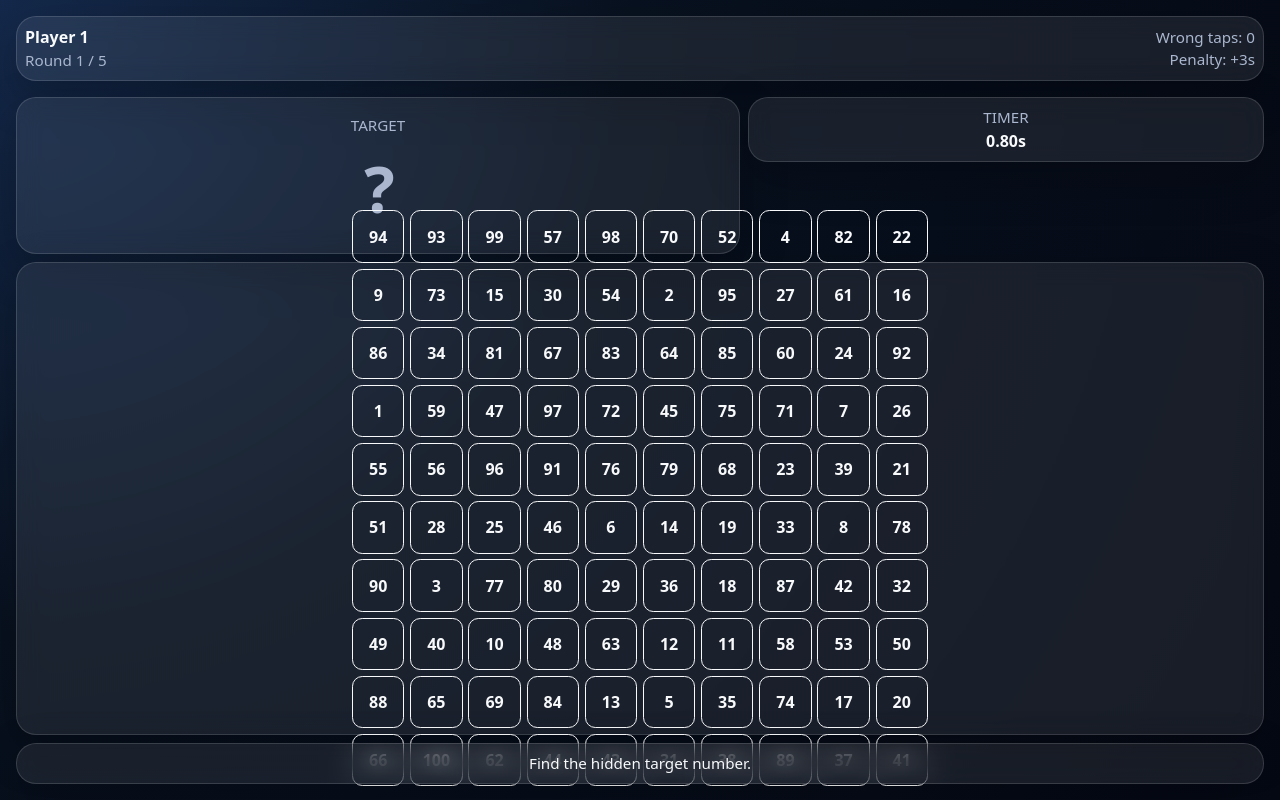
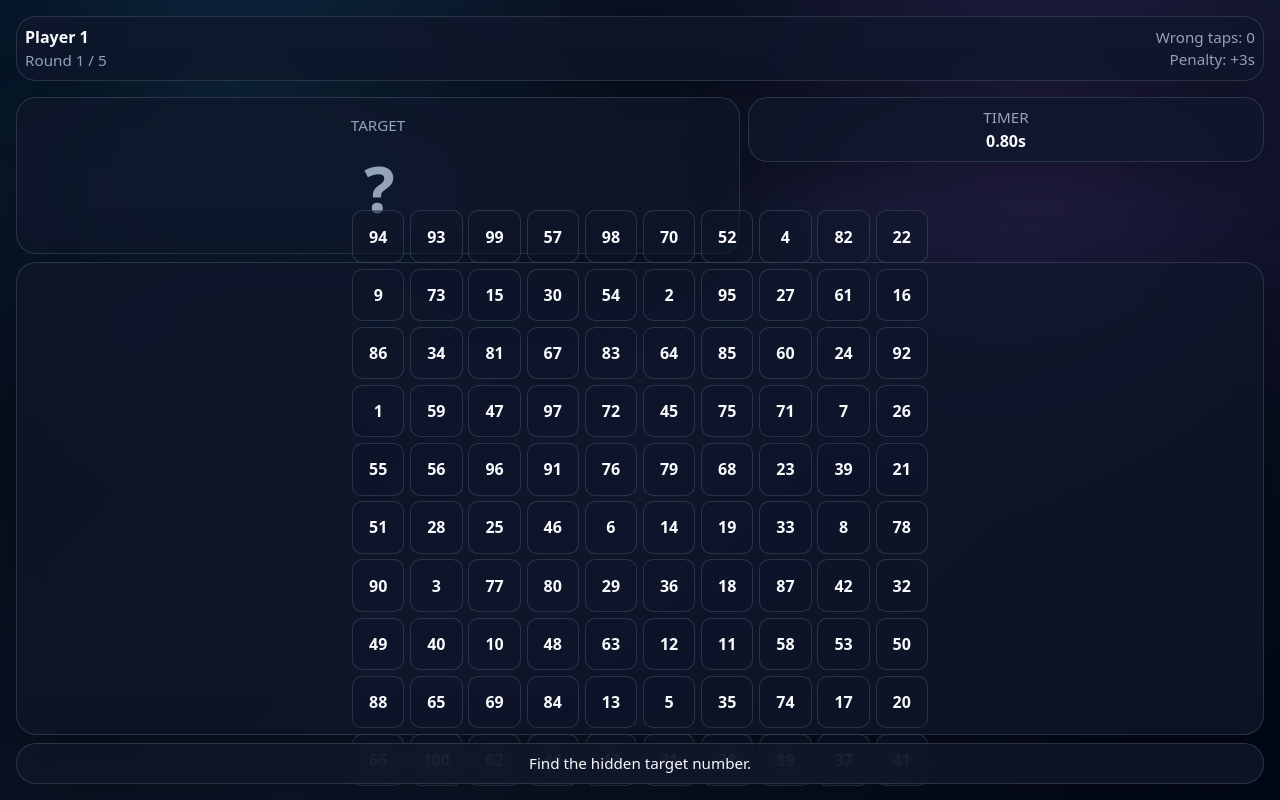
Before and after one commit to Nischhalsubba/blink-and-find, a Next.js app: page / in a window 1280 px wide. Both pictures are taken after a click on the button "Start Game". Built offline with nearby package versions, Linux system fonts and the light colour scheme.

Commit message:
Apply shadcn-inspired Bootstrap design system

```diff
--- a/src/app/globals.css
+++ b/src/app/globals.css
@@ -1,18 +1,31 @@
 /*
   Blink & Find global styles.
-  The entire game is designed to stay inside 100vw x 100vh.
-  No page scrolling, no horizontal overflow, no layout surprises. Stunning that we must instruct rectangles to stay inside rectangles, but here we are.
+  The visual system uses Bootstrap components with shadcn-inspired tokens:
+  dark background, subtle borders, rounded cards, muted text, and focus rings.
 */
 :root {
-  --app-bg: #08111f;
-  --app-panel: rgba(255, 255, 255, 0.08);
-  --app-panel-border: rgba(255, 255, 255, 0.14);
-  --app-text: #f8fafc;
-  --app-muted: #aab7cf;
-  --app-accent: #64d2ff;
-  --app-danger: #ff6b6b;
-  --app-success: #52d273;
-  --app-warning: #ffd166;
+  --background: #020817;
+  --foreground: #f8fafc;
+  --card: rgba(15, 23, 42, 0.82);
+  --card-foreground: #f8fafc;
+  --popover: #020817;
+  --popover-foreground: #f8fafc;
+  --primary: #f8fafc;
+  --primary-foreground: #020817;
+  --secondary: rgba(30, 41, 59, 0.92);
+  --secondary-foreground: #f8fafc;
+  --muted: rgba(30, 41, 59, 0.86);
+  --muted-foreground: #94a3b8;
+  --accent: rgba(30, 41, 59, 0.92);
+  --accent-foreground: #f8fafc;
+  --destructive: #ef4444;
+  --destructive-foreground: #f8fafc;
+  --success: #22c55e;
+  --warning: #facc15;
+  --border: rgba(148, 163, 184, 0.22);
+  --input: rgba(148, 163, 184, 0.22);
+  --ring: #38bdf8;
+  --radius: 0.9rem;
 }
 
 * {
@@ -25,8 +38,15 @@ body {
   height: 100vh;
   margin: 0;
   overflow: hidden;
-  background: radial-gradient(circle at top left, #14294b 0%, var(--app-bg) 42%, #050914 100%);
-  color: var(--app-text);
+  background:
+    radial-gradient(circle at 18% 12%, rgba(56, 189, 248, 0.18), transparent 32%),
+    radial-gradient(circle at 82% 18%, rgba(168, 85, 247, 0.14), transparent 30%),
+    linear-gradient(135deg, #020817 0%, #0f172a 52%, #020817 100%);
+  color: var(--foreground);
+}
+
+body {
+  font-feature-settings: "rlig" 1, "calt" 1;
 }
 
 button,
@@ -43,15 +63,16 @@ select {
 }
 
 .game-panel {
-  background: var(--app-panel);
-  border: 1px solid var(--app-panel-border);
-  border-radius: 1.25rem;
-  box-shadow: 0 1rem 3rem rgba(0, 0, 0, 0.24);
-  backdrop-filter: blur(12px);
+  background: var(--card);
+  color: var(--card-foreground);
+  border: 1px solid var(--border);
+  border-radius: calc(var(--radius) + 0.35rem);
+  box-shadow: 0 1.2rem 4rem rgba(0, 0, 0, 0.35);
+  backdrop-filter: blur(16px);
 }
 
 .text-muted-game {
-  color: var(--app-muted) !important;
+  color: var(--muted-foreground) !important;
 }
 
 .min-h-0 {
@@ -90,25 +111,90 @@ select {
   font-size: clamp(0.55rem, 1.8vw, 1rem);
   font-weight: 800;
   line-height: 1;
-  transition: transform 140ms ease, box-shadow 140ms ease, opacity 140ms ease;
+  transition: transform 140ms ease, box-shadow 140ms ease, opacity 140ms ease, background-color 140ms ease;
+}
+
+.number-tile.btn-outline-light {
+  --bs-btn-color: var(--foreground);
+  --bs-btn-border-color: var(--border);
+  --bs-btn-hover-bg: var(--accent);
+  --bs-btn-hover-border-color: var(--ring);
+  --bs-btn-hover-color: var(--accent-foreground);
+  --bs-btn-active-bg: var(--accent);
+  --bs-btn-active-border-color: var(--ring);
+  background: rgba(15, 23, 42, 0.56);
 }
 
 .number-tile:not(:disabled):hover {
   transform: translateY(-1px) scale(1.03);
+  box-shadow: 0 0 0 2px rgba(56, 189, 248, 0.22);
 }
 
 .number-tile:disabled {
   opacity: 0.65;
 }
 
+.btn-primary {
+  --bs-btn-bg: var(--primary);
+  --bs-btn-border-color: var(--primary);
+  --bs-btn-color: var(--primary-foreground);
+  --bs-btn-hover-bg: #e2e8f0;
+  --bs-btn-hover-border-color: #e2e8f0;
+  --bs-btn-hover-color: var(--primary-foreground);
+  --bs-btn-active-bg: #cbd5e1;
+  --bs-btn-active-border-color: #cbd5e1;
+  border-radius: var(--radius);
+}
+
+.btn-success {
+  --bs-btn-bg: var(--success);
+  --bs-btn-border-color: var(--success);
+  --bs-btn-color: #022c22;
+  --bs-btn-hover-bg: #16a34a;
+  --bs-btn-hover-border-color: #16a34a;
+  --bs-btn-hover-color: #f0fdf4;
+  border-radius: var(--radius);
+}
+
+.form-control,
+.form-select {
+  color: var(--foreground);
+  background-color: rgba(15, 23, 42, 0.72);
+  border-color: var(--input);
+  border-radius: var(--radius);
+}
+
+.form-control:focus,
+.form-select:focus,
+.btn:focus-visible {
+  border-color: var(--ring);
+  box-shadow: 0 0 0 0.22rem rgba(56, 189, 248, 0.18);
+}
+
+.form-control::placeholder {
+  color: var(--muted-foreground);
+}
+
+.form-select option {
+  background-color: var(--popover);
+  color: var(--popover-foreground);
+}
+
+.table-dark {
+  --bs-table-bg: transparent;
+  --bs-table-striped-bg: rgba(255, 255, 255, 0.045);
+  --bs-table-color: var(--foreground);
+  --bs-table-border-color: var(--border);
+}
+
 .tile-correct {
   animation: correct-pop 360ms ease;
-  box-shadow: 0 0 0.8rem rgba(82, 210, 115, 0.95);
+  box-shadow: 0 0 0.8rem rgba(34, 197, 94, 0.95);
 }
 
 .tile-wrong {
   animation: wrong-shake 260ms ease;
-  box-shadow: 0 0 0.8rem rgba(255, 107, 107, 0.95);
+  box-shadow: 0 0 0.8rem rgba(239, 68, 68, 0.95);
 }
 
 .target-card {
@@ -122,13 +208,13 @@ select {
 }
 
 .target-pulse {
-  color: var(--app-warning);
-  text-shadow: 0 0 1rem rgba(255, 209, 102, 0.8);
+  color: var(--warning);
+  text-shadow: 0 0 1rem rgba(250, 204, 21, 0.8);
   animation: target-pulse 600ms ease infinite alternate;
 }
 
 .target-hidden {
-  color: var(--app-muted);
+  color: var(--muted-foreground);
 }
 
 .compact-title {
@@ -149,20 +235,20 @@ select {
 .stat-card {
   height: 100%;
   padding: 0.55rem;
-  border: 1px solid var(--app-panel-border);
-  border-radius: 0.85rem;
-  background: rgba(255, 255, 255, 0.06);
+  border: 1px solid var(--border);
+  border-radius: var(--radius);
+  background: var(--secondary);
   display: flex;
   flex-direction: column;
   gap: 0.1rem;
 }
 
 .stat-card span {
-  color: var(--app-muted);
+  color: var(--muted-foreground);
 }
 
 .stat-card strong {
-  color: var(--app-text);
+  color: var(--foreground);
 }
 
 @keyframes target-pulse {
```
